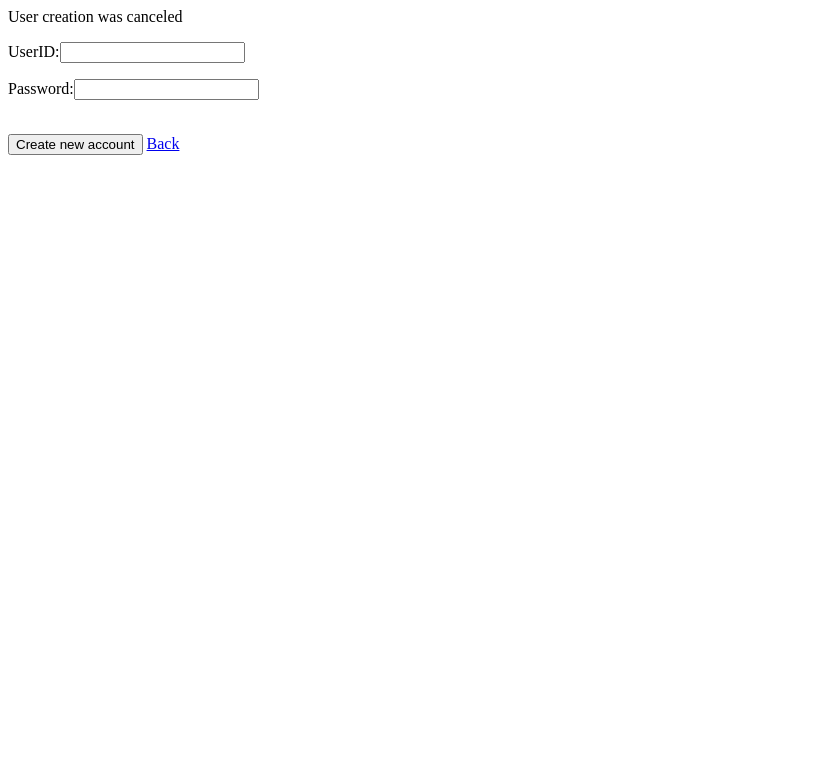
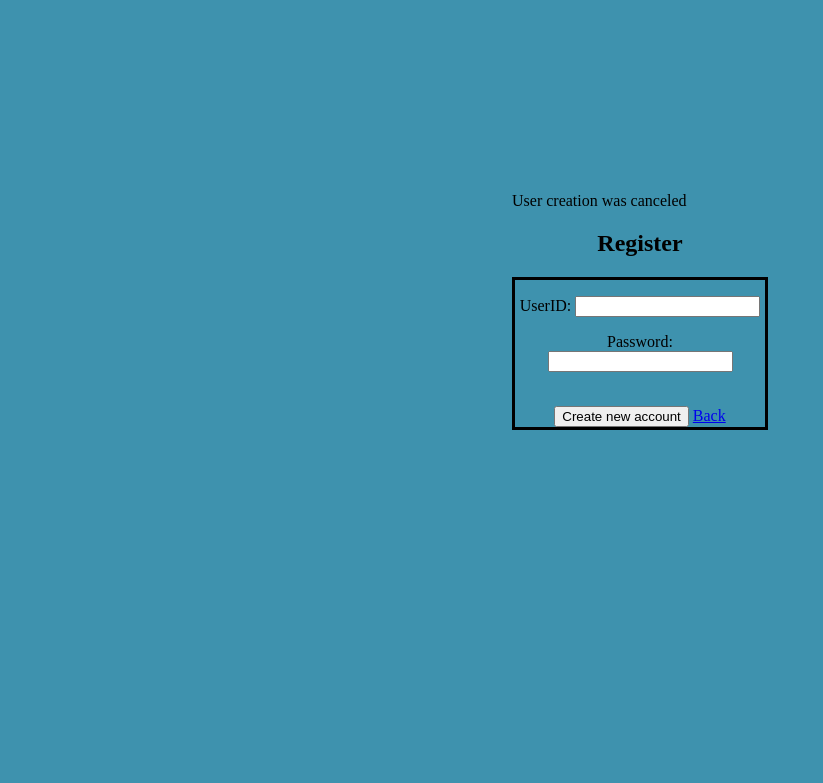
Before and after one commit to s3722286/SEPM-Tagon, a PHP site: page /newuser.php in a window 1280 px wide. Shown: the top 783 px of the page, without its empty margins (0-823 px from the left). Run offline with PHP 8.4, Linux system fonts and the light colour scheme.

Commit message:
Edited styles

```diff
--- a/newuser.php
+++ b/newuser.php
@@ -36,10 +36,10 @@ require_once './database.php';
 ?>
 
 <main>
-   <head>
-     <title>Register</title>
-   </head>
-
+  <head>
+    <title>Register</title>
+    <link rel="stylesheet" href="styles.css">
+  </head>
     <script src="sha256.js"></script>
     <script type="text/javascript">
         //use SHA256 to hash password before sending to server.
@@ -71,11 +71,11 @@ require_once './database.php';
 
 
         </script>
-
+    <h2>Register</h2>
     <form name="registerForm" onsubmit=confirmation() method="post" >
 
-        <p>UserID:<input type="text" id="regUsername" name="regUsername"></p>
-        <p>Password:<input type="password" id="regPassword" name="regPassword"></p><br>
+        <p>UserID: <input type="text" id="regUsername" name="regUsername"></p>
+        <p>Password: <input type="password" id="regPassword" name="regPassword"></p><br>
         <input type="hidden" id="pressedRegister" name="pressedRegister" value="1">
         <a><input type="submit" value="Create new account"></a>
         <a href="main.php">Back<a>
--- /dev/null
+++ b/styles.css
@@ -0,0 +1,17 @@
+body {
+    background-color: rgb(62, 146, 174);
+    margin-top: 15%;
+    margin-right: 40%;
+    margin-left: 40%;
+
+}
+h2 {
+    text-align: center;
+    color: black;
+    text-transform: capitalize;
+}
+form {
+    text-align: center;
+    border-style: solid;
+    border-color: black;
+}
```
Also changed, not shown: edit_user.php (+4 -3 lines), login.php (+8 -7 lines), register.php (+5 -4 lines).
